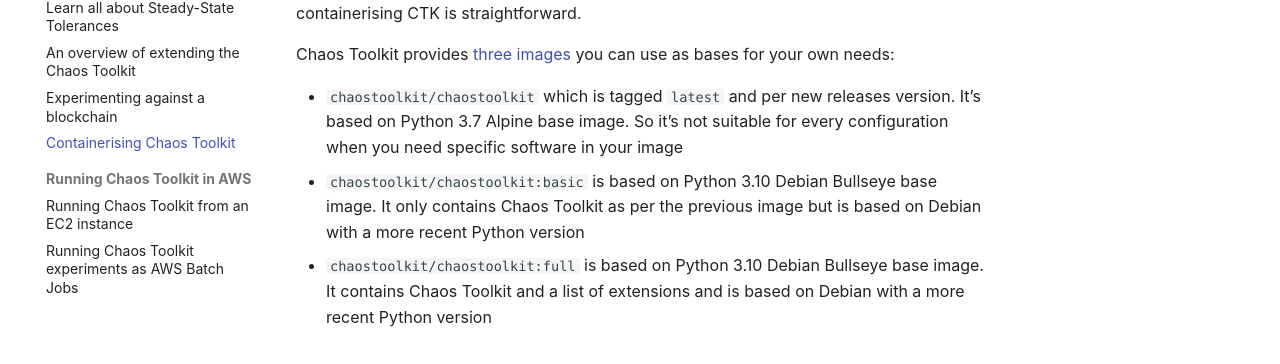
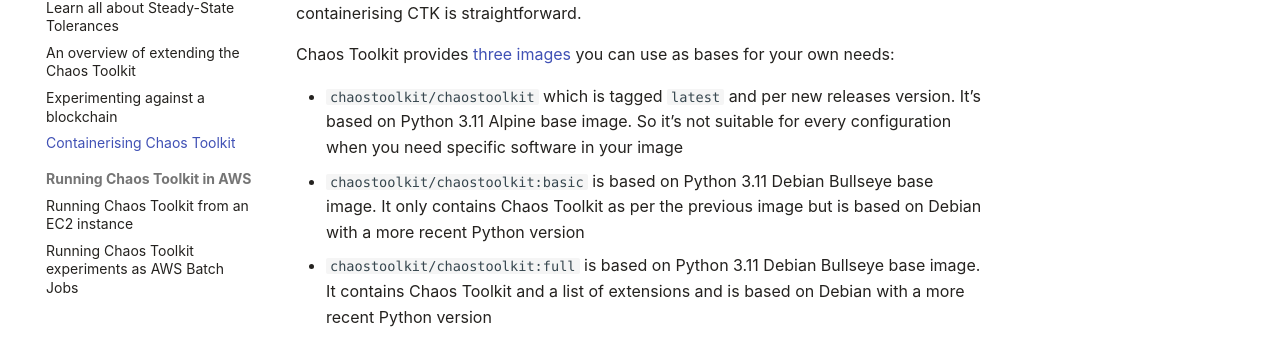
Before and after one commit to chaostoolkit/chaostoolkit-documentation, an MkDocs documentation site: the page built from sources/reference/tutorials/containerising.md, in a window 1280 px wide and 900 px high. Shown: the part 320-684 px from the top of the window. Built offline with MkDocs 1.6.1 and Material for MkDocs 9.7.7, drawn with Linux system fonts in a browser that asks for light colours; comment, search, counter and statistics services are not loaded.

```diff
--- a/sources/reference/tutorials/containerising.md
+++ b/sources/reference/tutorials/containerising.md
@@ -11,12 +11,12 @@
 [dockerhub]: https://hub.docker.com/r/chaostoolkit/chaostoolkit
 
 * `chaostoolkit/chaostoolkit` which is tagged `latest` and per new releases
-  version. It's based on Python 3.7 Alpine base image. So it's not suitable
+  version. It's based on Python 3.11 Alpine base image. So it's not suitable
   for every configuration when you need specific software in your image
-* `chaostoolkit/chaostoolkit:basic` is based on Python 3.10 Debian Bullseye base
+* `chaostoolkit/chaostoolkit:basic` is based on Python 3.11 Debian Bullseye base
   image. It only contains Chaos Toolkit as per the previous image but is based
   on Debian with a more recent Python version
-* `chaostoolkit/chaostoolkit:full` is based on Python 3.10 Debian Bullseye base
+* `chaostoolkit/chaostoolkit:full` is based on Python 3.11 Debian Bullseye base
   image. It contains Chaos Toolkit and a list of extensions and is based
   on Debian with a more recent Python version
 
```
Also changed, not shown: sources/reference/usage/install.md (+1 -1 lines).
